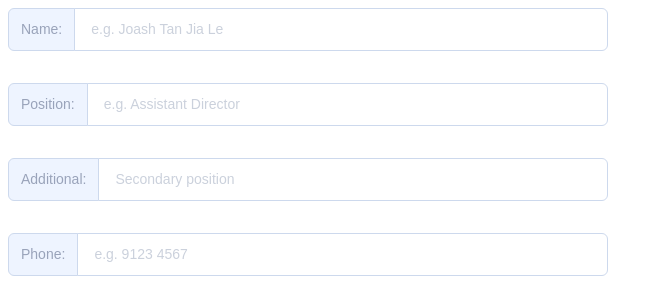
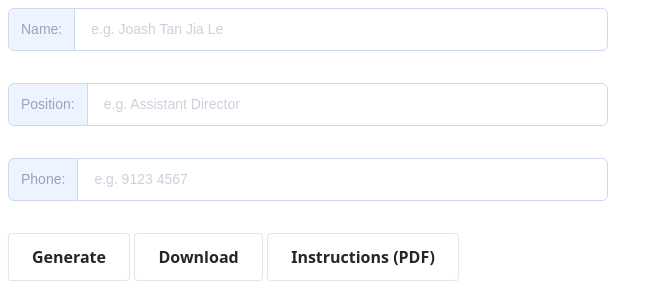
Before and after one commit to Qmari/EVe_Email, a plain HTML site: page index.html in a window 1280 px wide. Shown: the top 295 px of the page, without its empty margins (0-663 px from the left). Drawn offline with nearby package versions, Linux system fonts and the light colour scheme; a web font is replaced by a local one.

Commit message:
Update index.html

```diff
--- a/index.html
+++ b/index.html
@@ -12,10 +12,6 @@
         <div class="form-group">
             <span>Position:</span>
             <input id="input_position" type="text" name="position" placeholder="e.g. Assistant Director" class="form-field"/>
-        </div>
-        <div class="form-group">
-            <span>Additional:</span>
-            <input id="input_additional" type="text" name="position" placeholder="Secondary position" class="form-field"/>
         </div>
         <div class="form-group">
             <span>Phone:</span>
@@ -44,7 +40,6 @@
             <div style="position: absolute; top: -5px; left: 280px; width: 280px; height: 170px; display: flex; flex-direction: column; justify-content: center; padding-top: 13px">
                <span id="card_name" style="color: white; font-size: 23px; font-family: Helvetica, sans-serif; line-height: 1.1; white-space: nowrap; overflow: hidden; text-overflow: ellipsis; max-width: 250px; display: inline-block;">Joash Tan Jia Le</span>
                 <span id="card_position" style="color: white; font-size: 12px; font-family: Helvetica, sans-serif;">Coffee Maker</span>
-                <span id="card_additional" style="color: white; font-size: 12px; font-family: Helvetica, sans-serif;"></span>
                 <span id="card_number" style="color: white; font-size: 11px; font-family: Helvetica, sans-serif;">+65 9123 4567</span>
                 <br/>
                 <span style="color: white; font-size: 10px; font-family: Helvetica, sans-serif;">EV-Electric (EVe) Charging Pte Ltd</span>
@@ -88,7 +83,6 @@
 
     // Set other values
     document.getElementById("card_position").textContent = document.getElementById("input_position").value;
-    document.getElementById("card_additional").textContent = document.getElementById("input_additional").value;
     document.getElementById("card_number").textContent = "+65 " + document.getElementById("input_number").value;
 };
 
```
